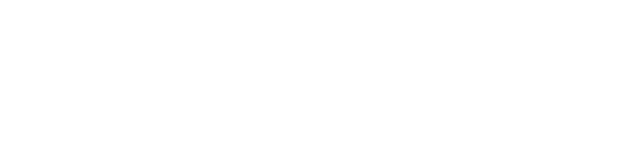
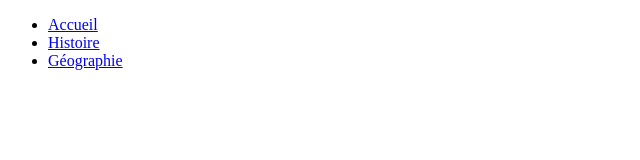
Before and after one commit to Eurin-lumen/html-css-tp, a plain HTML site: page navigation/index.html in a window 1280 px wide. Shown: the whole page, without its empty margins (0-640 px from the left). Drawn offline with Linux system fonts and the light colour scheme.

Commit message:
Mise en place du code HTML

```diff
--- a/navigation/index.html
+++ b/navigation/index.html
@@ -10,7 +10,21 @@
 </head>
 
 <body>
-
+    <div id="bloc">
+        <nav>
+            <ul class="menu">
+                <li>
+                    <a href="accueil.html">Accueil</a>
+                </li>
+                <li>
+                    <a href="histoire.html">Histoire</a>
+                </li>
+                <li>
+                    <a href="geographie.html">Géographie</a>
+                </li>
+            </ul>
+        </nav>
+    </div>
 
 </body>
 
```
Also changed, not shown: navigation/accueil.html (added), navigation/geographie.html (added), navigation/histoire.html (added).
